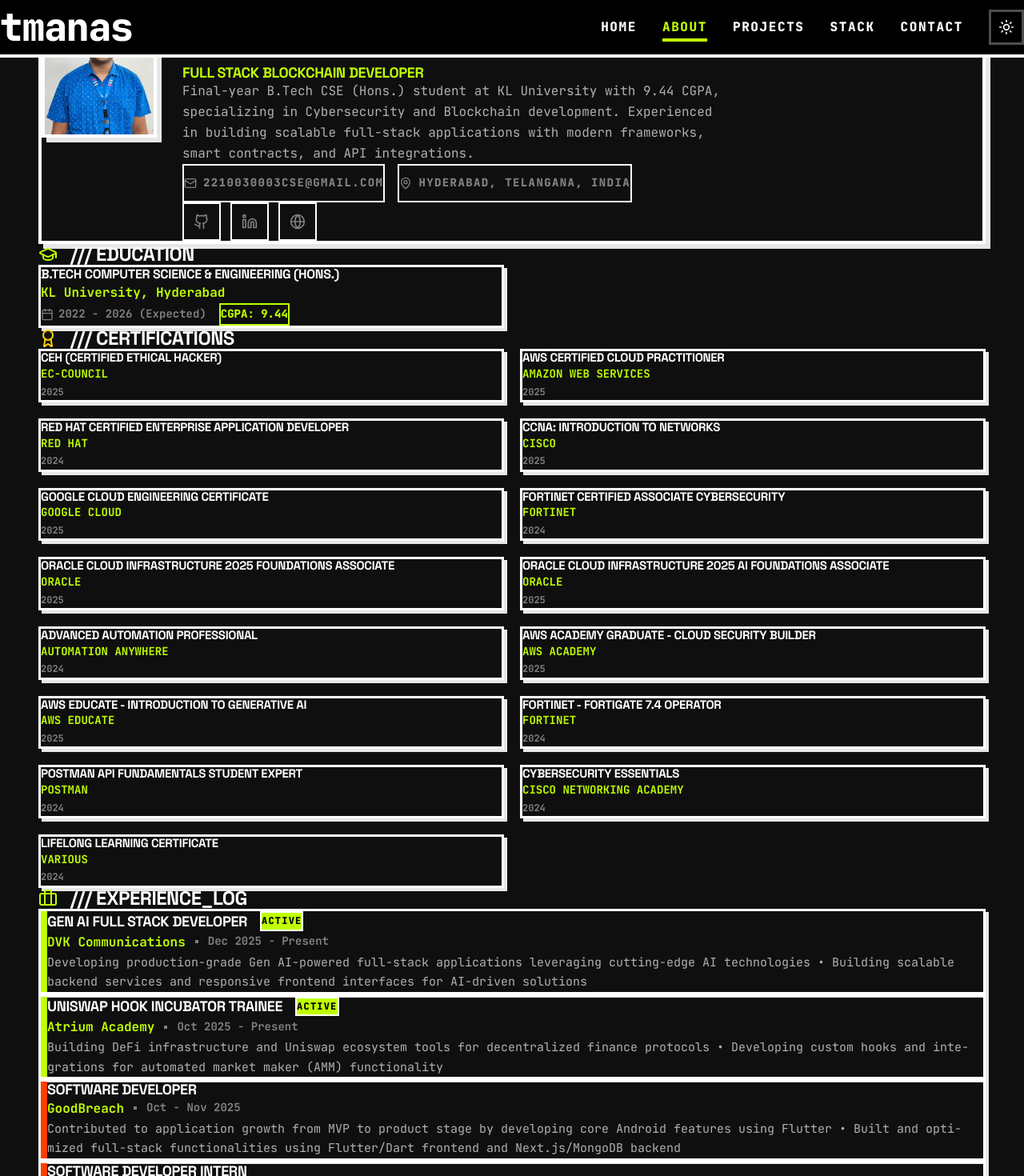
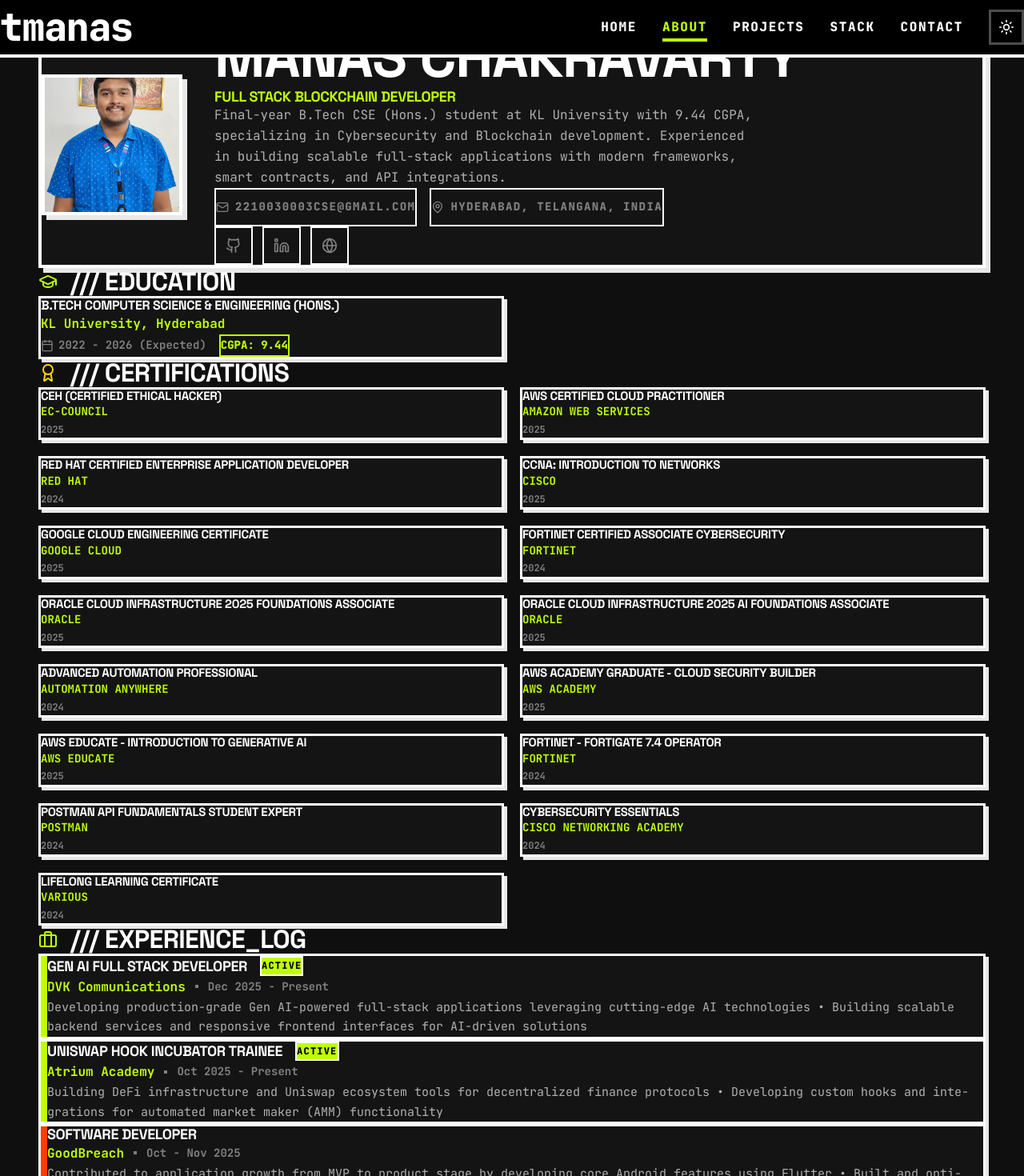
Before and after one commit to tmanas06/uportfolio, a Next.js app: page /about in a window 1280 px wide. Shown: the top 1470 px of the page at 80% size. Built offline with nearby package versions, Linux system fonts and the light colour scheme.

Commit message:
fix about page layout: solid card bg, centered profile alignment, standardized sub-page nav clearance

```diff
--- a/src/app/about/page.tsx
+++ b/src/app/about/page.tsx
@@ -30,10 +30,10 @@
   };
 
   return (
-    <div className="container-v2 py-12 sm:py-24 space-y-16 sm:space-y-20 pb-24">
+    <div className="container-v2 pt-[calc(var(--navbar-height)+3rem)] sm:pt-[calc(var(--navbar-height)+5rem)] py-16 sm:py-24 space-y-16 sm:space-y-20 pb-24">
 
       {/* ═══ PROFILE HEADER ═══ */}
-      <motion.div {...fadeUp} className="border-[4px] border-[var(--border-color)] shadow-[6px_6px_0px_var(--shadow-color)] overflow-hidden">
+      <motion.div {...fadeUp} className="border-[4px] border-[var(--border-color)] shadow-[6px_6px_0px_var(--shadow-color)] bg-[var(--card-bg)]">
         {/* Title Bar */}
         <div className="px-6 py-3 bg-[var(--accent)] border-b-[4px] border-[var(--border-color)] flex items-center gap-3">
           <div className="flex gap-1.5">
@@ -41,13 +41,13 @@
             <div className="w-3 h-3 border-[2px] border-black bg-[var(--accent-3)]" />
             <div className="w-3 h-3 border-[2px] border-black bg-white" />
           </div>
-          <span className="text-[0.75rem] font-black text-black uppercase tracking-widest font-mono">/// PROFILE_DATA.tsx</span>
+          <span className="text-[0.875rem] font-black text-black uppercase tracking-widest font-mono">/// PROFILE_DATA.tsx</span>
         </div>
 
-        <div className="p-6 sm:p-10">
-          <div className="flex flex-col sm:flex-row gap-8 items-start">
+        <div className="p-8 sm:p-12 lg:p-16">
+          <div className="flex flex-col md:flex-row gap-10 md:items-center">
             {/* Avatar */}
-            <div className="relative w-28 h-28 sm:w-36 sm:h-36 border-[4px] border-[var(--border-color)] shadow-[6px_6px_0px_var(--shadow-color)] flex-shrink-0 overflow-hidden">
+            <div className="relative w-32 h-32 md:w-44 md:h-44 border-[4px] border-[var(--border-color)] shadow-[6px_6px_0px_var(--shadow-color)] flex-shrink-0 overflow-hidden bg-white">
               <Image
                 src="/my.jpg"
                 alt={personalInfo.name}
@@ -58,7 +58,7 @@
 
             {/* Info */}
             <div className="flex-1 min-w-0">
-              <h1 className="text-[2rem] sm:text-[2.5rem] lg:text-[3rem] font-black uppercase font-heading tracking-tight text-[var(--text-primary)]">
+              <h1 className="text-[2.25rem] sm:text-[3.5rem] lg:text-[4.5rem] font-black uppercase font-heading tracking-tighter text-[var(--text-primary)] leading-[0.95]">
                 {personalInfo.name}
               </h1>
               <p className="text-[1.125rem] font-bold text-[var(--accent)] mt-2 uppercase font-heading">
@@ -109,11 +109,11 @@
       >
         <div className="flex items-center gap-4 mb-8">
           <GraduationCap className="w-6 h-6 text-[var(--accent)]" />
-          <h2 className="text-[1.25rem] sm:text-[1.5rem] font-black text-[var(--text-primary)] uppercase font-heading tracking-tight">/// Education</h2>
+          <h2 className="text-[1.5rem] sm:text-[2rem] font-black text-[var(--text-primary)] uppercase font-heading tracking-tight">/// Education</h2>
         </div>
 
         <div className="grid grid-cols-1 md:grid-cols-2 gap-5">
-          <div className="border-[3px] border-[var(--border-color)] p-6 shadow-[4px_4px_0px_var(--shadow-color)] hover:translate-x-[-2px] hover:translate-y-[-2px] hover:shadow-[6px_6px_0px_var(--shadow-color)] transition-all">
+          <div className="bg-[var(--card-bg)] border-[3px] border-[var(--border-color)] p-6 shadow-[4px_4px_0px_var(--shadow-color)] hover:translate-x-[-2px] hover:translate-y-[-2px] hover:shadow-[6px_6px_0px_var(--shadow-color)] transition-all">
             <h3 className="text-[1rem] font-black text-[var(--text-primary)] uppercase font-heading">{education.degree}</h3>
             <p className="text-[1rem] font-bold text-[var(--accent)] mt-1 font-mono">{education.university}</p>
             <div className="flex items-center gap-4 mt-3">
@@ -136,14 +136,14 @@
       >
         <div className="flex items-center gap-4 mb-8">
           <Award className="w-6 h-6 text-[var(--accent-3)]" />
-          <h2 className="text-[1.25rem] sm:text-[1.5rem] font-black text-[var(--text-primary)] uppercase font-heading tracking-tight">/// Certifications</h2>
+          <h2 className="text-[1.5rem] sm:text-[2rem] font-black text-[var(--text-primary)] uppercase font-heading tracking-tight">/// Certifications</h2>
         </div>
 
         <div className="grid grid-cols-1 md:grid-cols-2 gap-5">
           {certifications.map((cert, index) => (
             <div
               key={index}
-              className="border-[3px] border-[var(--border-color)] p-6 shadow-[4px_4px_0px_var(--shadow-color)] hover:translate-x-[-2px] hover:translate-y-[-2px] hover:shadow-[6px_6px_0px_var(--shadow-color)] transition-all"
+              className="bg-[var(--card-bg)] border-[3px] border-[var(--border-color)] p-6 shadow-[4px_4px_0px_var(--shadow-color)] hover:translate-x-[-2px] hover:translate-y-[-2px] hover:shadow-[6px_6px_0px_var(--shadow-color)] transition-all"
             >
               <h3 className="text-[0.9375rem] font-black text-[var(--text-primary)] uppercase font-heading">{cert.name}</h3>
               <p className="text-[0.875rem] font-bold text-[var(--accent)] mt-1 uppercase font-mono">{cert.issuer}</p>
@@ -161,7 +161,7 @@
       >
         <div className="flex items-center gap-4 mb-8">
           <Briefcase className="w-6 h-6 text-[var(--accent)]" />
-          <h2 className="text-[1.25rem] sm:text-[1.5rem] font-black text-[var(--text-primary)] uppercase font-heading tracking-tight">/// Experience_Log</h2>
+          <h2 className="text-[1.5rem] sm:text-[2rem] font-black text-[var(--text-primary)] uppercase font-heading tracking-tight">/// Experience_Log</h2>
         </div>
 
         <div className="space-y-5">
@@ -171,7 +171,7 @@
               initial={{ opacity: 0, x: -10 }}
               animate={{ opacity: 1, x: 0 }}
               transition={{ delay: 0.25 + index * 0.05, duration: 0.4 }}
-              className="border-[3px] border-[var(--border-color)] shadow-[4px_4px_0px_var(--shadow-color)] hover:translate-x-[-2px] hover:translate-y-[-2px] hover:shadow-[6px_6px_0px_var(--shadow-color)] transition-all overflow-hidden"
+              className="bg-[var(--card-bg)] border-[3px] border-[var(--border-color)] shadow-[4px_4px_0px_var(--shadow-color)] hover:translate-x-[-2px] hover:translate-y-[-2px] hover:shadow-[6px_6px_0px_var(--shadow-color)] transition-all overflow-hidden"
             >
               <div className="flex">
                 <div className={`w-2 flex-shrink-0 ${exp.current ? 'bg-[var(--accent)]' : 'bg-[var(--accent-2)]'}`} />
@@ -207,7 +207,7 @@
       >
         <div className="flex items-center gap-4 mb-8">
           <Trophy className="w-6 h-6 text-[var(--accent-2)]" />
-          <h2 className="text-[1.25rem] sm:text-[1.5rem] font-black text-[var(--text-primary)] uppercase font-heading tracking-tight">/// Hackathon_Wins</h2>
+          <h2 className="text-[1.5rem] sm:text-[2rem] font-black text-[var(--text-primary)] uppercase font-heading tracking-tight">/// Hackathon_Wins</h2>
         </div>
 
         <div className="grid grid-cols-1 sm:grid-cols-2 lg:grid-cols-3 gap-5">
@@ -217,7 +217,7 @@
               initial={{ opacity: 0, y: 10 }}
               animate={{ opacity: 1, y: 0 }}
               transition={{ delay: 0.35 + index * 0.04, duration: 0.3 }}
-              className="border-[3px] border-[var(--border-color)] p-6 shadow-[4px_4px_0px_var(--shadow-color)] hover:translate-x-[-2px] hover:translate-y-[-2px] hover:shadow-[6px_6px_0px_var(--shadow-color)] transition-all"
+              className="bg-[var(--card-bg)] border-[3px] border-[var(--border-color)] p-6 shadow-[4px_4px_0px_var(--shadow-color)] hover:translate-x-[-2px] hover:translate-y-[-2px] hover:shadow-[6px_6px_0px_var(--shadow-color)] transition-all"
             >
               <div className="flex items-start gap-4">
                 <div className="w-12 h-12 bg-[var(--accent-2)] border-[2px] border-[var(--border-color)] flex items-center justify-center flex-shrink-0">
--- a/src/app/contact/page.tsx
+++ b/src/app/contact/page.tsx
@@ -30,7 +30,7 @@
   };
 
   return (
-    <div className="container-v2 py-12 sm:py-24 space-y-10 sm:space-y-12 pb-24">
+    <div className="container-v2 pt-[calc(var(--navbar-height)+3rem)] sm:pt-[calc(var(--navbar-height)+5rem)] py-12 sm:py-24 space-y-10 sm:space-y-12 pb-24">
       {/* ═══ HEADER ═══ */}
       <motion.div
         initial={{ opacity: 0, y: 20 }}
--- a/src/app/projects/page.tsx
+++ b/src/app/projects/page.tsx
@@ -39,7 +39,7 @@
   });
 
   return (
-    <div className="container-v2 py-12 sm:py-24 space-y-10 pb-24">
+    <div className="container-v2 pt-[calc(var(--navbar-height)+3rem)] sm:pt-[calc(var(--navbar-height)+5rem)] py-12 sm:py-24 space-y-10 pb-24">
       {/* ═══ HEADER ═══ */}
       <motion.div
         initial={{ opacity: 0, y: 20 }}
--- a/src/app/skills/page.tsx
+++ b/src/app/skills/page.tsx
@@ -25,7 +25,7 @@
   };
 
   return (
-    <div className="container-v2 py-12 sm:py-24 space-y-16 sm:space-y-20 pb-24">
+    <div className="container-v2 pt-[calc(var(--navbar-height)+3rem)] sm:pt-[calc(var(--navbar-height)+5rem)] py-12 sm:py-24 space-y-16 sm:space-y-20 pb-24">
       {/* ═══ HEADER ═══ */}
       <motion.div {...fadeUp} transition={{ duration: 0.5 }}>
         <div className="flex items-center gap-4 mb-3">
```
Also changed, not shown: my1.jpeg (added).
